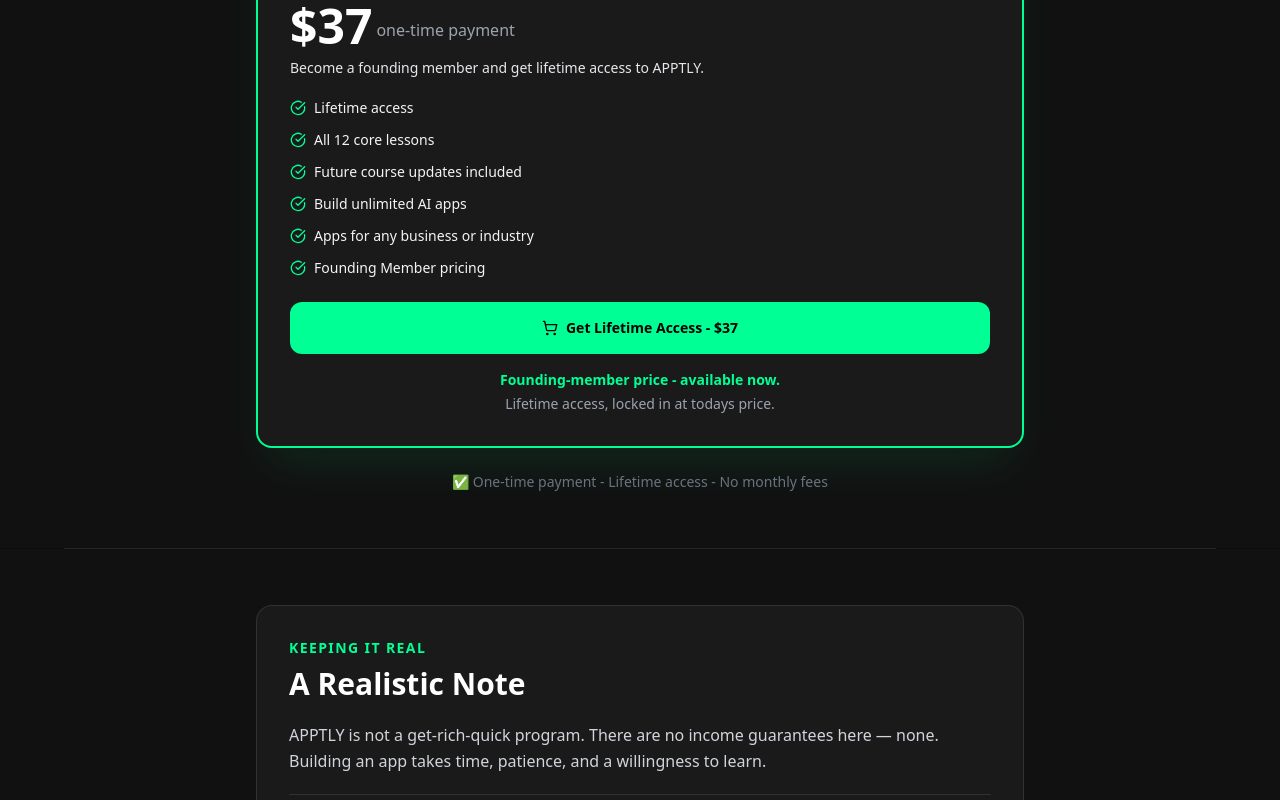
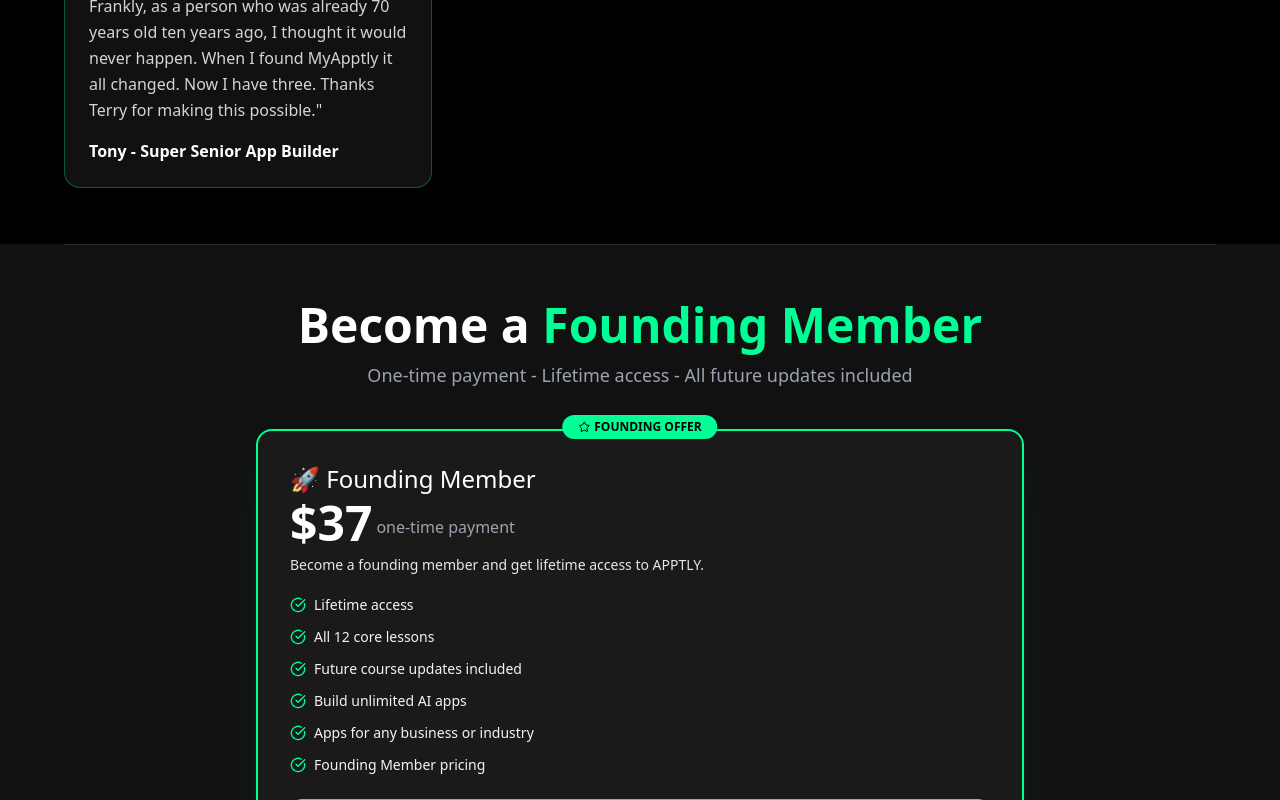
Before and after one commit to myapptly/apptly-website, a Next.js app: page / in a window 1280 px wide. Shown: the part 5560-6360 px from the top of the page. Built offline with nearby package versions, Linux system fonts and the light colour scheme.

Commit message:
Update page.tsx

```diff
--- a/app/page.tsx
+++ b/app/page.tsx
@@ -5,6 +5,7 @@ import { Hero } from "@/components/hero";
 import { Features } from "@/components/features";
 import { Pricing } from "@/components/pricing";
 import { Bio } from "@/components/bio";
+import { Testimonials } from "@/components/testimonials";
 import { Disclaimer } from "@/components/disclaimer";
 import { Contact } from "@/components/contact";
 import { Footer } from "@/components/footer";
@@ -22,14 +23,11 @@ export default function Home() {
 <div className="mx-auto h-px w-[90%] max-w-6xl bg-white/10" />
 <Bio />
 <div className="mx-auto h-px w-[90%] max-w-6xl bg-white/10" />
+<Testimonials />
+<div className="mx-auto h-px w-[90%] max-w-6xl bg-white/10" />
 <Pricing />
 <div className="mx-auto h-px w-[90%] max-w-6xl bg-white/10" />
-<Disclaimer />
-
-<div className="mx-auto h-px w-[90%] max-w-6xl bg-white/10" />
-
 <Contact />
-
 <Footer />
     </main>
   );
```
